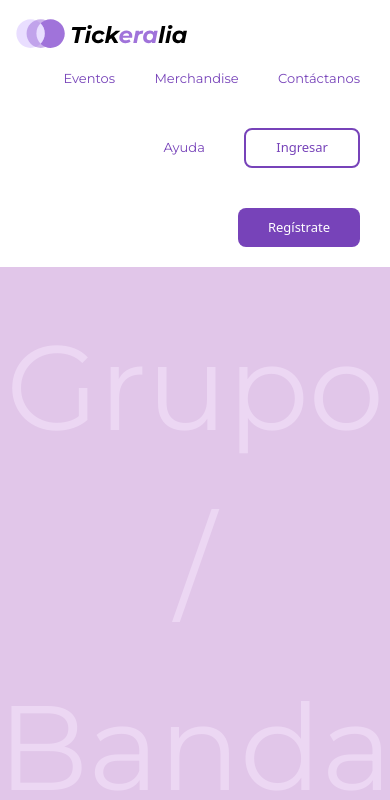
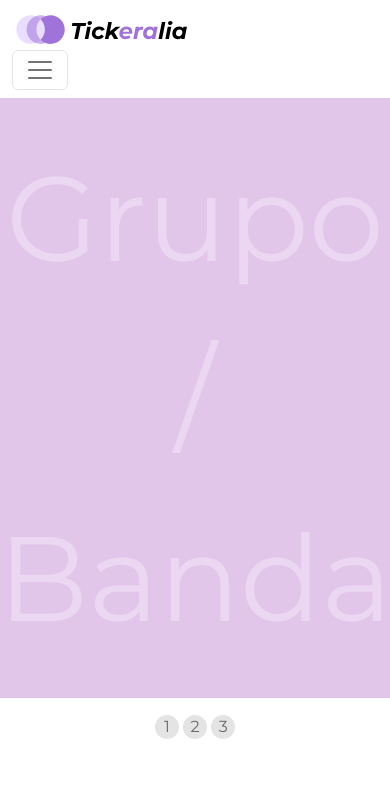
Before and after one commit to EveLuna7/proyecto-tickeralia, a plain HTML site: page index.html in a window 390 px wide. Shown: the top 800 px of the page. Drawn offline with nearby package versions, Linux system fonts and the light colour scheme.

Commit message:
agregue la navegacion responsiva con bootrap y faltan detalles

```diff
--- a/assets/css/style.css
+++ b/assets/css/style.css
@@ -1,4 +1,4 @@
-/* Estilos tickeralia v1
+/* Estilos tickeralia v2
 Evelyn Alcantara Cardenas*/
 
 * {
@@ -23,40 +23,15 @@ p {
     font-size: 13px;
 }
 
-.menu ul {
-    list-style: none;
-    margin: 0 auto;
-    padding: 0;
-    text-align: right;
+
+.navbar-nav li {
+    padding: 10px 20px;
 }
 
-.menu li {
-    display: inline-block;
-    background-color: #ffffff;
-    margin: 0px -2px;
-    color: #000;
-    padding: 20px;
-}
-
-.menu li a {
+.navbar-nav  li a {
     color: #7743B9;
     text-decoration: none;
     font-family: 'Montserrat', sans-serif;
-}
-
-.menu__logo {
-    float: left;
-    margin-top: 18px;
-}
-
-.menu__logo a,
-.menu__logo a:hover {
-    color: #ffffff !important;
-    text-decoration: none;
-}
-
-.menu__logo img {
-    width: 60%;
 }
 
 .menu__btn {
--- a/index.html
+++ b/index.html
@@ -28,19 +28,42 @@
 
     <!--Navegación-->
     <header>
-        <nav class="menu">
-            <div class="container">
-                <div class="menu__logo">
-                    <a href="index.html"><img src="./assets/img/logo_tcrkl.svg" alt="Tickeralia" /></a>
-                </div>
-                <ul id="menu">
+        <nav class="navbar navbar-expand-md menu">
+            <div class="container-lg">
+                <a class="navbar-brand" href="index.html">
+                    <img src="./assets/img/logo_tcrkl.svg" alt="Tickeralia logo" width="60%">
+                </a>
+
+                <button class="navbar-toggler" type="button" data-bs-toggle="collapse" data-bs-target="#navbarNav" aria-controls="navbarNav" aria-expanded="false" aria-label="Toggle navigation">
+                    <span class="navbar-toggler-icon"></span>
+                </button>
+
+                <div class="collapse navbar-collapse" id="navbarNav">
+                    <ul class="navbar-nav">
+                      <li class="nav-item">
+                        <a class="nav-link active" aria-current="page" href="#">Eventos</a>
+                      </li>
+                      <li class="nav-item">
+                        <a class="nav-link" href="#">Merchandise</a>
+                      </li>
+                      <li class="nav-item">
+                        <a class="nav-link" href="#">Contáctanos</a>
+                      </li>
+                      <li class="nav-item">
+                        <a class="nav-link" href="#">Ayuda</a>
+                      </li>
+                    </ul>
+                  </div>
+
+                <!-- <ul id="menu">
                     <li><a href="./pages/eventos.html">Eventos</a></li>
                     <li><a href="./pages/mercancia.html">Merchandise</a></li>
                     <li><a href="./pages/contacto.html">Contáctanos</a></li>
                     <li><a href="./pages/ayuda.html">Ayuda</a></li>
                     <li><button type="button" class="btn__outside">Ingresar</button></li>
                     <li><button type="button" class="btn__inside">Regístrate</button></li>
-                </ul>
+                </ul> -->
+
             </div>
         </nav>
     </header>
@@ -143,6 +166,8 @@
         </div>
     </footer>
 
+    <!-- scripts -->
+    <script src="https://cdn.jsdelivr.net/npm/bootstrap@5.2.2/dist/js/bootstrap.bundle.min.js" integrity="sha384-OERcA2EqjJCMA+/3y+gxIOqMEjwtxJY7qPCqsdltbNJuaOe923+mo//f6V8Qbsw3" crossorigin="anonymous"></script>
 
 </body>
 </html>
```
